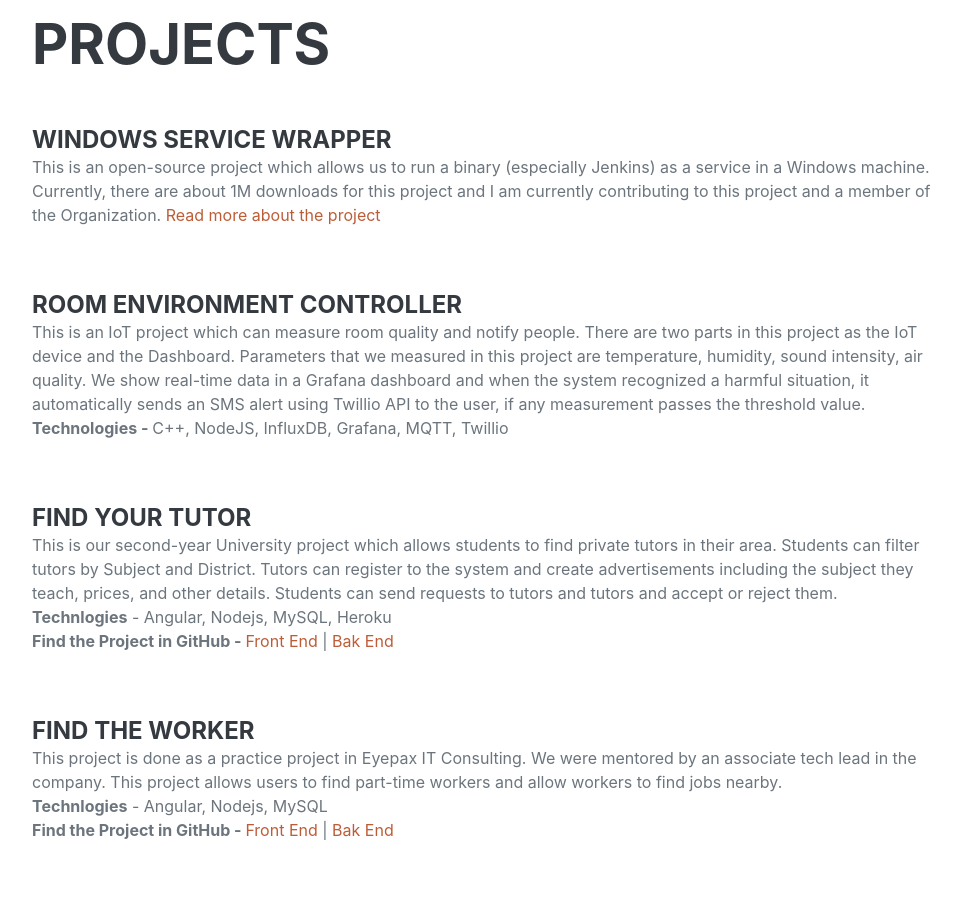
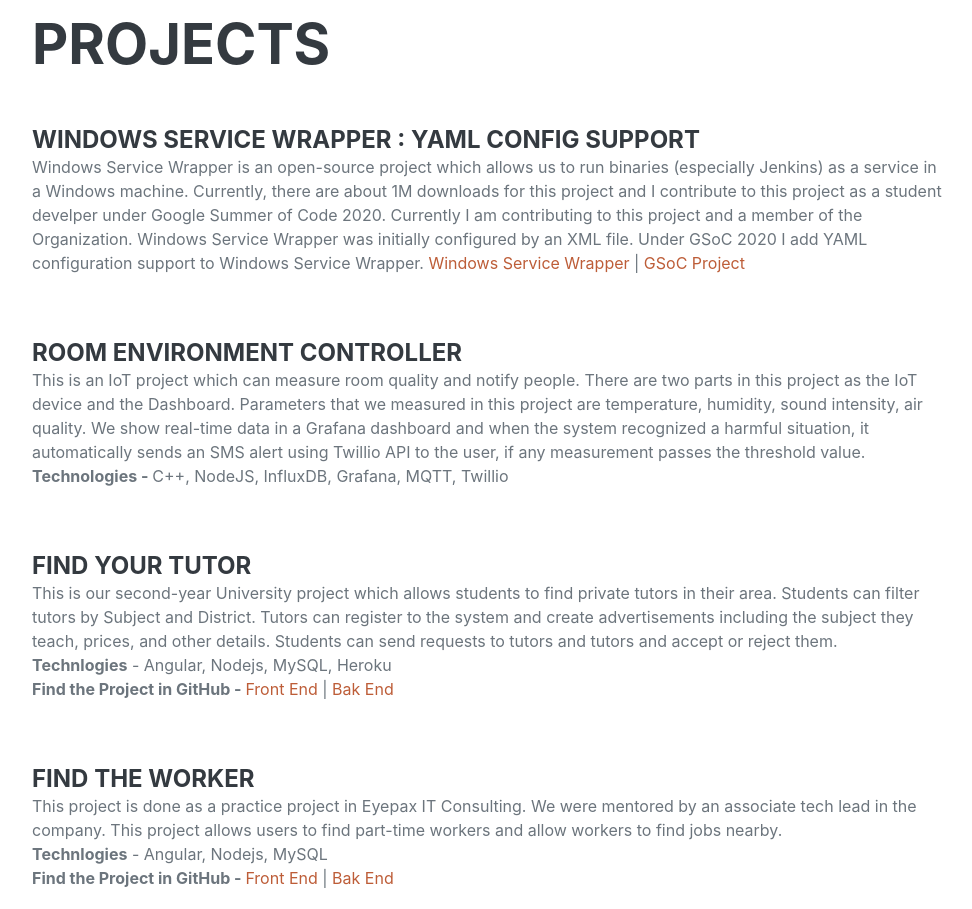
Before and after one commit to buddhikac96/buddhikac96.github.io, a plain HTML site: page index.html in a window 1280 px wide. Shown: the part 3440-4349 px from the top of the page, without its empty margins (288-1260 px from the left). Drawn offline with nearby package versions, Linux system fonts and the light colour scheme; a web font is replaced by a local one.

Commit message:
Update gsoc project

```diff
--- a/index.html
+++ b/index.html
@@ -275,15 +275,22 @@
                     <!-- WinSW -->
                     <div class="d-flex flex-column flex-md-row justify-content-between mb-5">
                         <div class="flex-grow-1">
-                            <h4 class="mb-0">Windows Service Wrapper</h4>
+                            <h4 class="mb-0">Windows Service Wrapper : YAML Config Support</h4>
                             <div>
                                 <p>
-                                    This is an open-source project which allows us to run a binary (especially Jenkins)
-                                    as a service in a Windows machine. Currently, there are about 1M downloads for this project and
-                                    I am currently contributing to this project and a member of the Organization.
+                                    Windows Service Wrapper is an open-source project which allows us to run binaries (especially Jenkins)
+                                    as a service in a Windows machine.
+                                    Currently, there are about 1M downloads for this project and I contribute to this project as a student
+                                    develper under Google Summer of Code 2020.
+                                    Currently I am contributing to this project and a member of the Organization.
+                                    Windows Service Wrapper was initially configured by an XML file.
+                                    Under GSoC 2020 I add YAML configuration support to Windows Service Wrapper.
 
                                     <a href="https://github.com/winsw/winsw/blob/master/README.md">
-                                        Read more about the project
+                                        Windows Service Wrapper
+                                    </a> |
+                                    <a href="https://www.jenkins.io/projects/gsoc/2020/projects/winsw-yaml-configs/">
+                                        GSoC Project
                                     </a>
                                 </p>
                             </div>
@@ -407,15 +414,6 @@
                         <br>
                         <li>
                             <span class="fa-li"><i class="fas fa-trophy text-warning"></i></span>
-                            1
-                            <sup>st</sup>
-                            place in Tech Coders v1.0
-                            This was a algorithms contest organized by INTES of University of Moratuwa .
-                            We was the first runners up among 76 teams.
-                        </li>
-                        <br>
-                        <li>
-                            <span class="fa-li"><i class="fas fa-trophy text-warning"></i></span>
                             CodeRush 2k17 FirstRunnersUp
                             1
                             <sup>st</sup>
```
